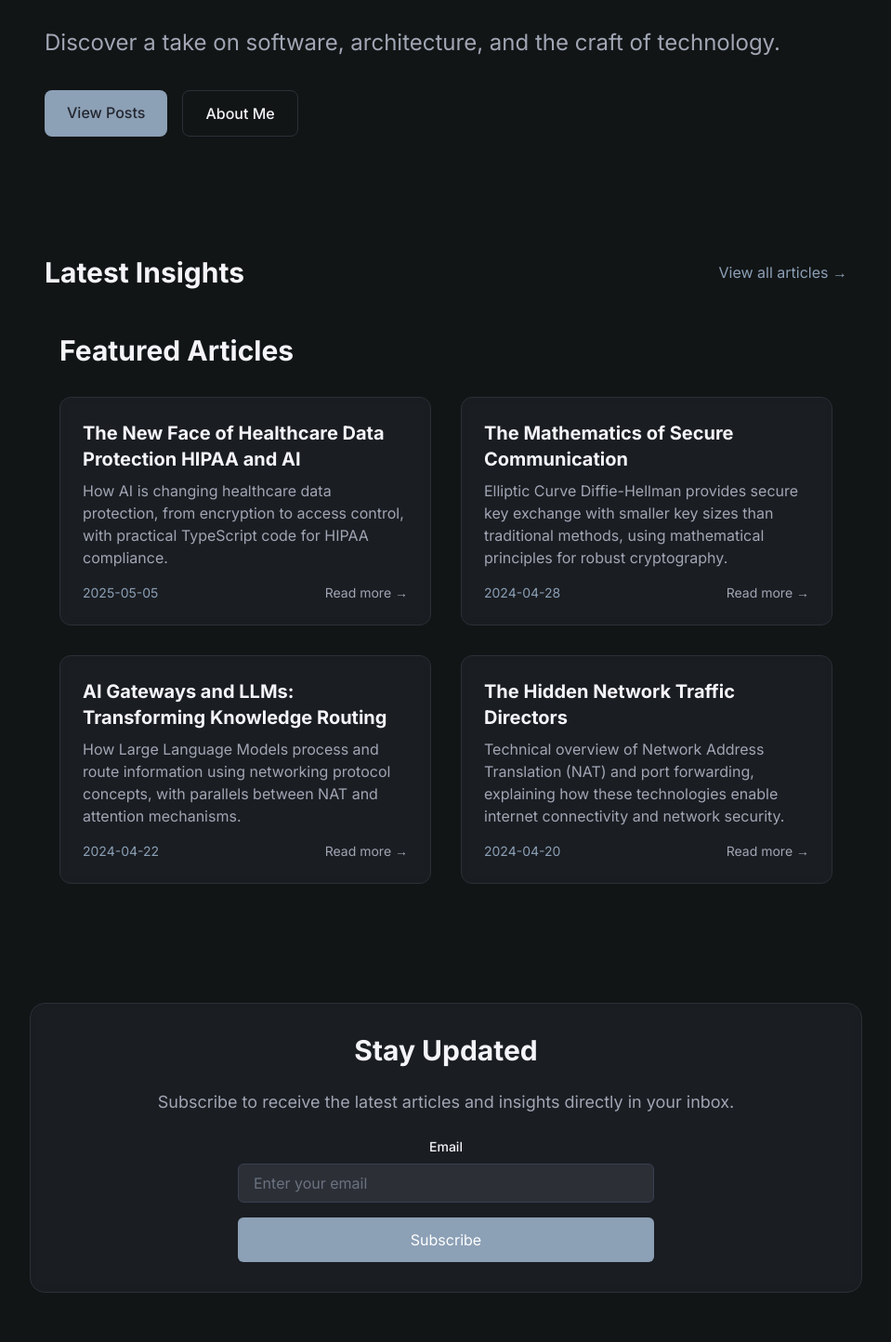
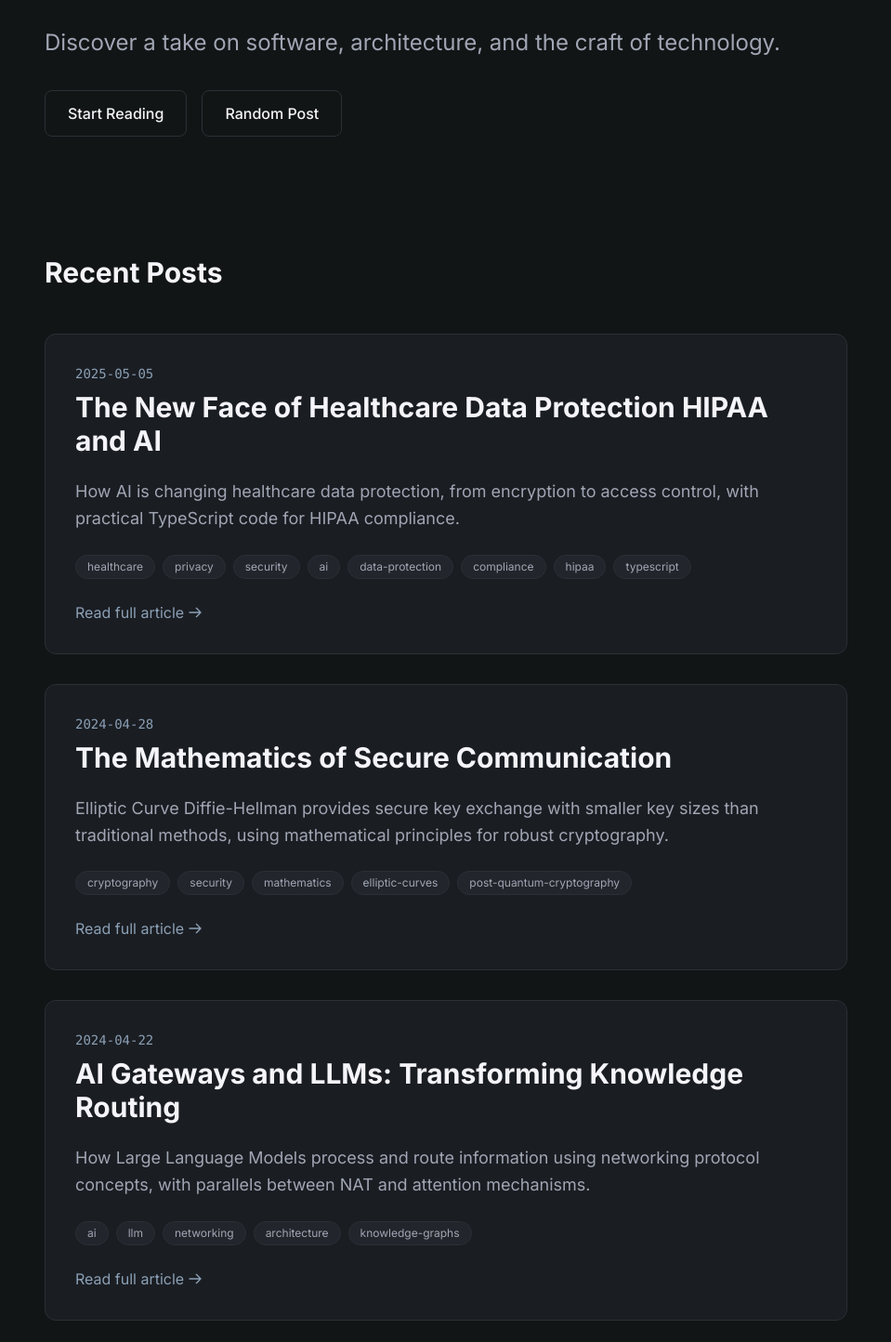
Before and after one commit to lpolish/luispulidocom-new-blog, a Next.js app: page / in a window 1280 px wide. Shown: the part 286-1730 px from the top of the page at 93% size, without its empty margins (160-1119 px from the left). Built offline with nearby package versions, Linux system fonts and the light colour scheme; no server answers.

Commit message:
style: update UI components and styles

```diff
--- a/src/app/globals.css
+++ b/src/app/globals.css
@@ -10,6 +10,36 @@
 body {
   color: var(--foreground);
   background: var(--background);
+}
+
+/* Loading animations */
+@keyframes fadeIn {
+  from {
+    opacity: 0;
+  }
+  to {
+    opacity: 1;
+  }
+}
+
+@keyframes fadeInUp {
+  from {
+    opacity: 0;
+    transform: translateY(10px);
+  }
+  to {
+    opacity: 1;
+    transform: translateY(0);
+  }
+}
+
+.animate-fade-in {
+  animation: fadeIn 0.3s ease-out forwards;
+}
+
+.animate-fade-in-delayed {
+  animation: fadeInUp 0.3s ease-out 0.2s forwards;
+  opacity: 0;
 }
 
 /* Override prose styles for code elements inside pre */
--- a/src/app/page.tsx
+++ b/src/app/page.tsx
@@ -1,11 +1,12 @@
-import { getFeaturedPosts } from '@/lib/posts';
-import { FeaturedPosts } from '@/components/FeaturedPosts';
-import SubscribeForm from '@/components/SubscribeForm';
-import ReCAPTCHA from '@/components/ReCAPTCHA';
+import { getSortedPostsData } from '@/lib/posts';
+import { BlogList } from '@/components/BlogList';
 import Link from 'next/link';
+import { Suspense } from 'react';
+import Loading from './loading';
 
 export default async function Home() {
-  const featuredPosts = await getFeaturedPosts();
+  const allPosts = await getSortedPostsData();
+  const recentPosts = allPosts.slice(0, 5); // Show only the 5 most recent posts
 
   return (
     <div className="space-y-32 mb-32">
@@ -21,52 +22,33 @@ export default async function Home() {
             </p>
             <div className="flex gap-4">
               <Link
-                href="/blog"
-                className="px-6 py-3 bg-accent text-primary rounded-lg font-medium hover:bg-accent/90 transition-colors"
-              >
-                View Posts
-              </Link>
-              <Link
-                href="/about"
+                href="#posts"
                 className="px-6 py-3 border border-border rounded-lg font-medium hover:border-accent transition-colors"
               >
-                About Me
+                Start Reading
               </Link>
+              <Suspense fallback={<Loading />}>
+                <Link
+                  href={`/blog/${allPosts[Math.floor(Math.random() * allPosts.length)].slug}`}
+                  className="px-6 py-3 border border-border rounded-lg font-medium hover:border-accent transition-colors"
+                >
+                  Random Post
+                </Link>
+              </Suspense>
             </div>
           </div>
         </div>
       </section>
 
-      {/* Featured Posts Section */}
-      <section>
+      {/* Posts Section */}
+      <section id="posts">
         <div className="max-w-4xl mx-auto px-4">
-          <div className="flex items-center justify-between mb-12">
-            <h2 className="text-3xl font-bold">Latest Insights</h2>
-            <Link
-              href="/blog"
-              className="text-accent hover:text-accent/80 transition-colors"
-            >
-              View all articles →
-            </Link>
+          <div className="mb-12">
+            <h2 className="text-3xl font-bold">Recent Posts</h2>
           </div>
-          <FeaturedPosts posts={featuredPosts} />
+          <BlogList posts={recentPosts} />
         </div>
       </section>
-
-      {/* Newsletter Section */}
-      <section className="bg-primary/50 backdrop-blur-sm rounded-2xl border border-border p-8">
-        <div className="max-w-2xl mx-auto text-center space-y-6">
-          <h2 className="text-3xl font-bold">Stay Updated</h2>
-          <p className="text-textMuted text-lg">
-            Subscribe to receive the latest articles and insights directly in your inbox.
-          </p>
-          <div className="max-w-md mx-auto">
-            <SubscribeForm />
-          </div>
-        </div>
-      </section>
-
-      <ReCAPTCHA />
     </div>
   );
 }
--- a/src/components/Footer.tsx
+++ b/src/components/Footer.tsx
@@ -1,7 +1,7 @@
 'use client';
 
 import Link from 'next/link';
-import { motion } from 'framer-motion';
+import { motion, AnimatePresence } from 'framer-motion';
 
 const Footer = () => {
   const currentYear = new Date().getFullYear();
--- a/src/components/Skills.tsx
+++ b/src/components/Skills.tsx
@@ -1,6 +1,6 @@
 'use client';
 
-import { motion } from 'framer-motion';
+import { motion, AnimatePresence } from 'framer-motion';
 
 interface Skill {
   name: string;
```
